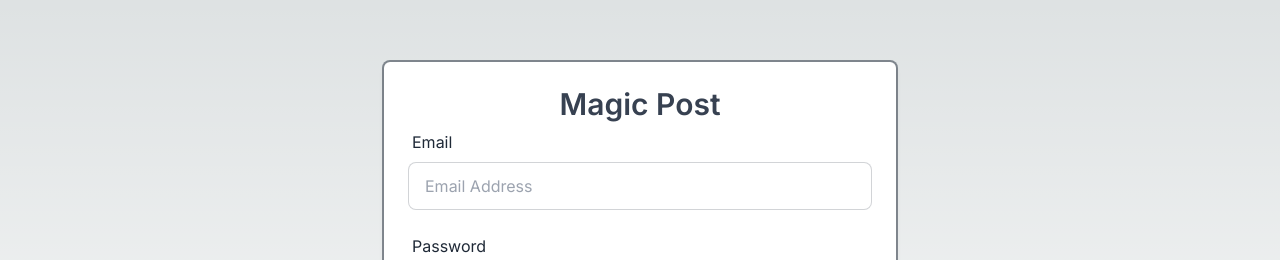
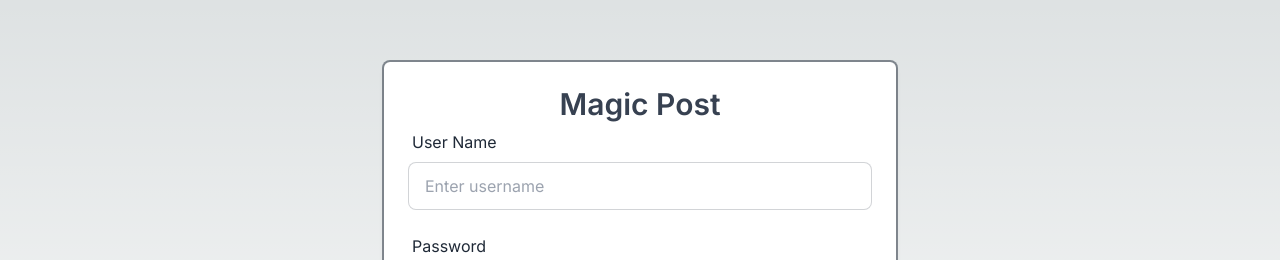
Before and after one commit to huydat-isme/MagicPost-group1, a Next.js app: page /login in a window 1280 px wide. Shown: the part 156-416 px from the top of the page. Built offline with nearby package versions, Linux system fonts and the light colour scheme.

Commit message:
login and logout

```diff
--- a/app/dashboard/header_dashboard.tsx
+++ b/app/dashboard/header_dashboard.tsx
@@ -1,9 +1,18 @@
+"use client";
+import { useState } from 'react';
 import { disconnect } from "process";
+import React from 'react';
 
 import Link from 'next/link';
 
 
 export default function Header_dasboard() {
+  const [out, setOut] = useState(false);
+  const handleLogout = () =>{
+    setOut(true);
+
+  };
+
     return (
 
       <aside
@@ -195,7 +204,8 @@ export default function Header_dasboard() {
           </li>
           <li className="my-px">
             <a
-              href="#"
+              href= {out ? '/' : './dashboard'}
+              onClick={handleLogout}
               className="flex flex-row items-center h-10 px-3 rounded-lg text-gray-300 hover:bg-gray-100 hover:text-gray-700"
             >
               <span className="flex items-center justify-center text-lg text-red-400">
@@ -216,6 +226,7 @@ export default function Header_dasboard() {
             </a>
           </li>
         </ul>
+
       </div>
     </aside>
 
--- a/app/login/page.tsx
+++ b/app/login/page.tsx
@@ -1,13 +1,22 @@
 "use client";
 import { useState } from 'react';
+import React from 'react';
 import Link from 'next/link';
 
+
 const newtab = () => {
-    const [userRole, setUserRole] = useState('');
+
+
+
+const [userRole, setUserRole] = useState('');
 const [username, setUsername] = useState(''); // Thêm state cho username
 const [password, setPassword] = useState(''); // Thêm state cho password
+const [have, setHave] = useState(false);
+
 
 const handleLogin = async () => {
+
+
   try {
     // Thực hiện yêu cầu POST tới API
     const response = await fetch('api/user/checkuser', {
@@ -24,14 +33,22 @@ const handleLogin = async () => {
 
     // Kiểm tra xem yêu cầu thành công hay không
     if (response.ok) {
+
+
       const data = await response.json()
       // Lưu trữ userRole vào localStorage
       localStorage.setItem('role', data.data.user.role);
 
       // Cập nhật state userRole
       setUserRole(data.role);
+      setHave(true);
+
+
+
+
     } else {
       console.error('Error checking user:', response.statusText);
+      window.alert("Wrong username or password");
     }
   } catch (error) {
     console.error('Error checking user:', error);
@@ -45,11 +62,11 @@ const handleLogin = async () => {
                 <form className="space-y-4">
                     <div>
                         <label className="label">
-                            <span className="text-base label-text">Email</span>
+                            <span className="text-base label-text">User Name</span>
                         </label>
                         <input
               type="text"
-              placeholder="Email Address"
+              placeholder="Enter username"
               className="w-full input input-bordered"
               onChange={(e) => setUsername(e.target.value)} // Lưu giá trị email từ input
             />
@@ -66,9 +83,11 @@ const handleLogin = async () => {
             />
                     </div>
                     <a href="#" className="text-xs text-gray-600 hover:underline hover:text-blue-600">Forget Password?</a>
+
                     <div>
-                        <Link href='./dashboard'><button className="btn btn-block" onClick={handleLogin}>Login</button></Link>
+                        <Link href={have ? './dashboard' : './login'}><button className="btn btn-block" onClick={handleLogin}>Login</button></Link>
                     </div>
+
                 </form>
             </div>
         </div>
```
Also changed, not shown: 1 other file (tests, documents, lock files or other folders).
